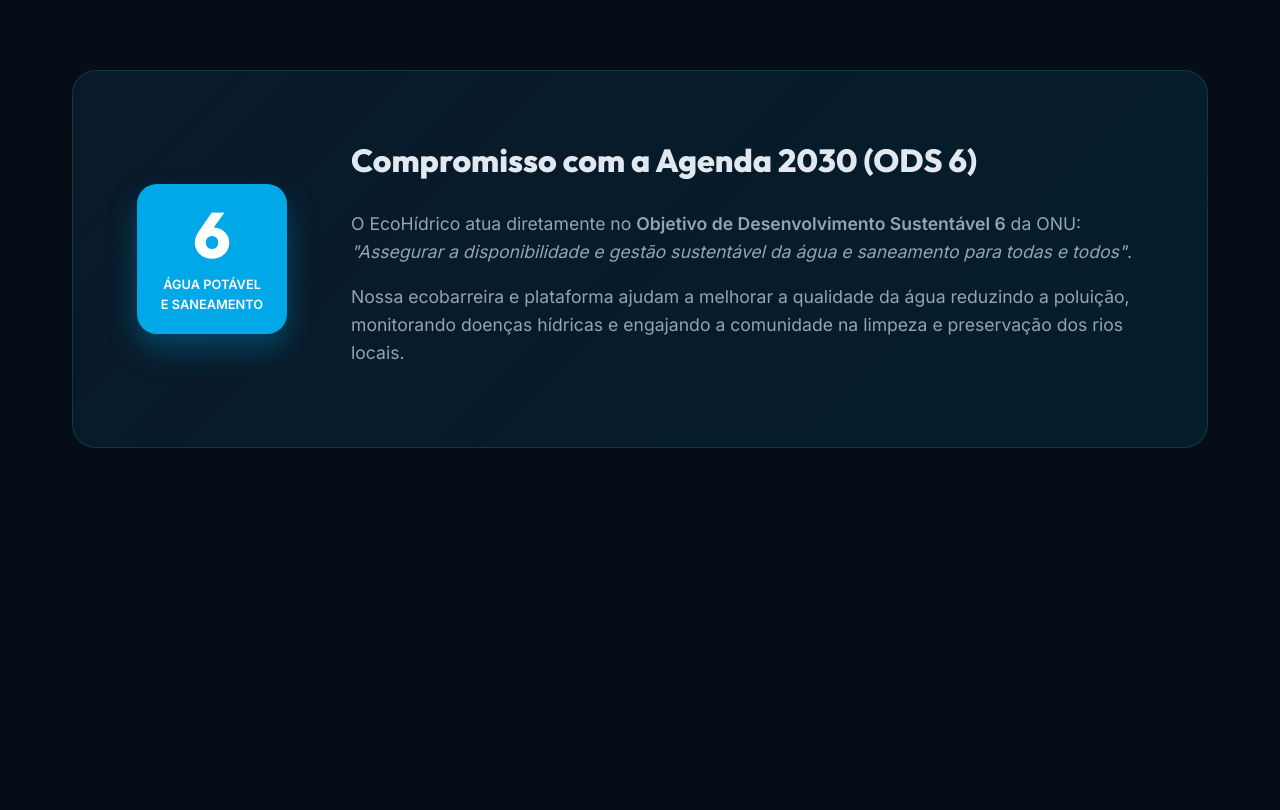
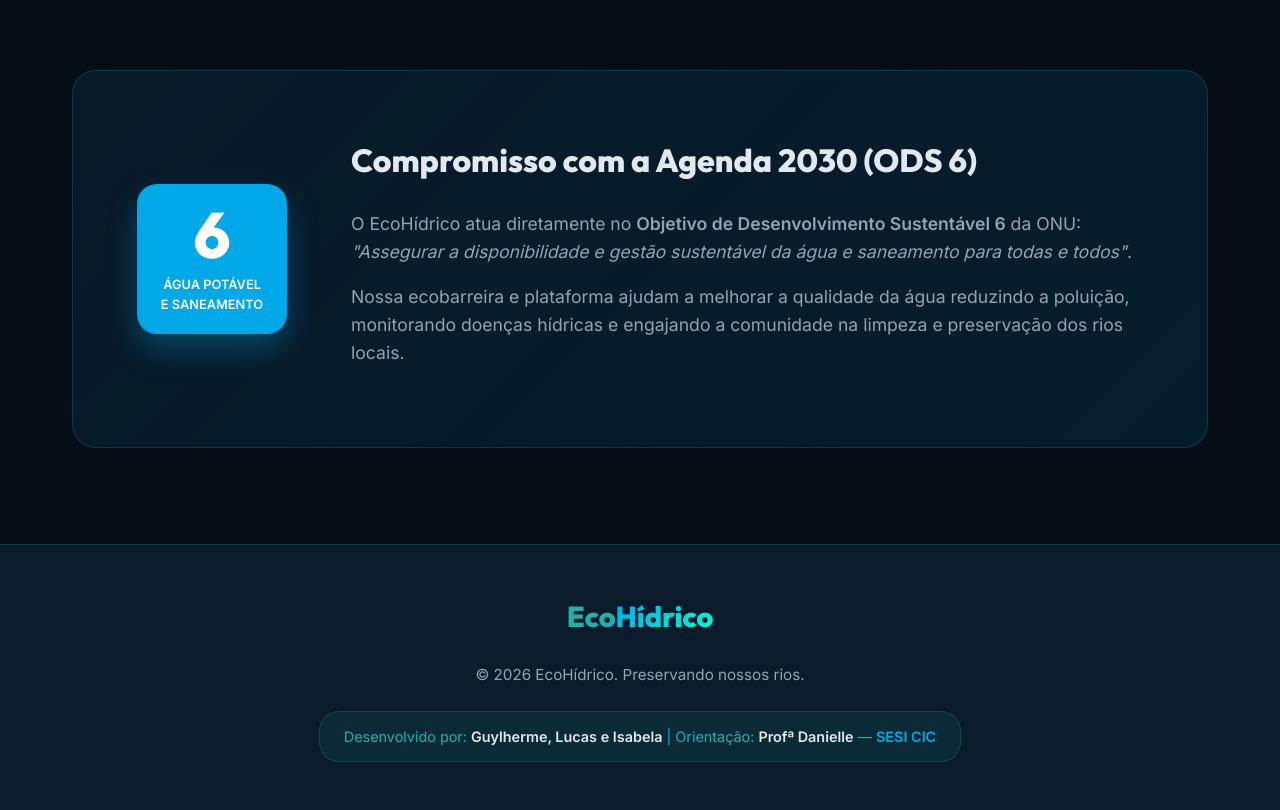
Before and after one commit to lucasdvl01/EcoHidrico, a website built with Vite: page index.html in a window 1280 px wide. Shown: the part 1246-2056 px from the top of the page. Before the commit the page ends 1790 px from the top, so only its background shows below. Built offline with nearby package versions, Linux system fonts and the light colour scheme.

Commit message:
feat: adicionar rodape com creditos a equipe

```diff
--- a/index.html
+++ b/index.html
@@ -441,6 +441,16 @@
         </section>
     </main>
 
+    <footer class="footer">
+        <div class="footer-container">
+            <div class="footer-logo">
+                <span class="logo-eco">Eco</span><span class="logo-hidrico">Hídrico</span>
+            </div>
+            <p class="footer-text">&copy; 2026 EcoHídrico. Preservando nossos rios.</p>
+            <p class="footer-credits">Desenvolvido por: <strong>Guylherme, Lucas e Isabela</strong> | Orientação: <strong>Profª Danielle</strong> — <em>SESI CIC</em></p>
+        </div>
+    </footer>
+
     <script type="module" src="/script.js"></script>
 </body>
 </html>
--- a/styles.css
+++ b/styles.css
@@ -1350,3 +1350,53 @@
     .form-row { flex-direction: column; gap: 1.5rem; }
     .urgency-selector { flex-direction: column; }
 }
+
+/* --- Footer --- */
+.footer {
+    background: rgba(11, 29, 46, 0.95);
+    border-top: 1px solid var(--border-color);
+    padding: 3rem 2rem;
+    margin-top: auto;
+}
+
+.footer-container {
+    max-width: 1200px;
+    margin: 0 auto;
+    display: flex;
+    flex-direction: column;
+    align-items: center;
+    text-align: center;
+    gap: 1rem;
+}
+
+.footer-logo {
+    font-family: var(--font-heading);
+    font-size: 1.8rem;
+    font-weight: 800;
+    margin-bottom: 0.5rem;
+}
+
+.footer-text {
+    color: var(--text-muted);
+    font-size: 0.95rem;
+}
+
+.footer-credits {
+    color: var(--river-green);
+    font-size: 0.9rem;
+    margin-top: 0.5rem;
+    padding: 0.8rem 1.5rem;
+    background: rgba(32, 178, 170, 0.1);
+    border-radius: 20px;
+    border: 1px solid rgba(32, 178, 170, 0.2);
+}
+
+.footer-credits strong {
+    color: var(--text-main);
+}
+
+.footer-credits em {
+    font-style: normal;
+    color: var(--water-blue);
+    font-weight: 600;
+}
```
